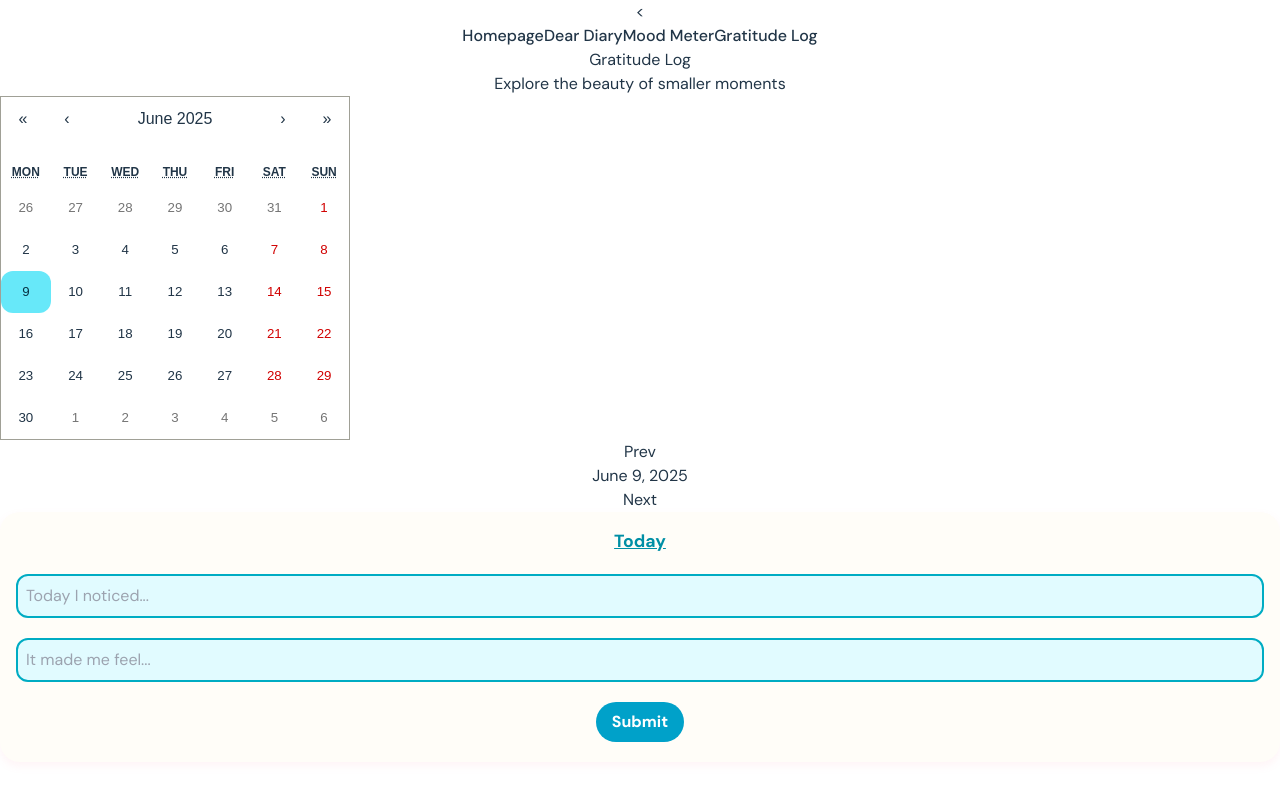
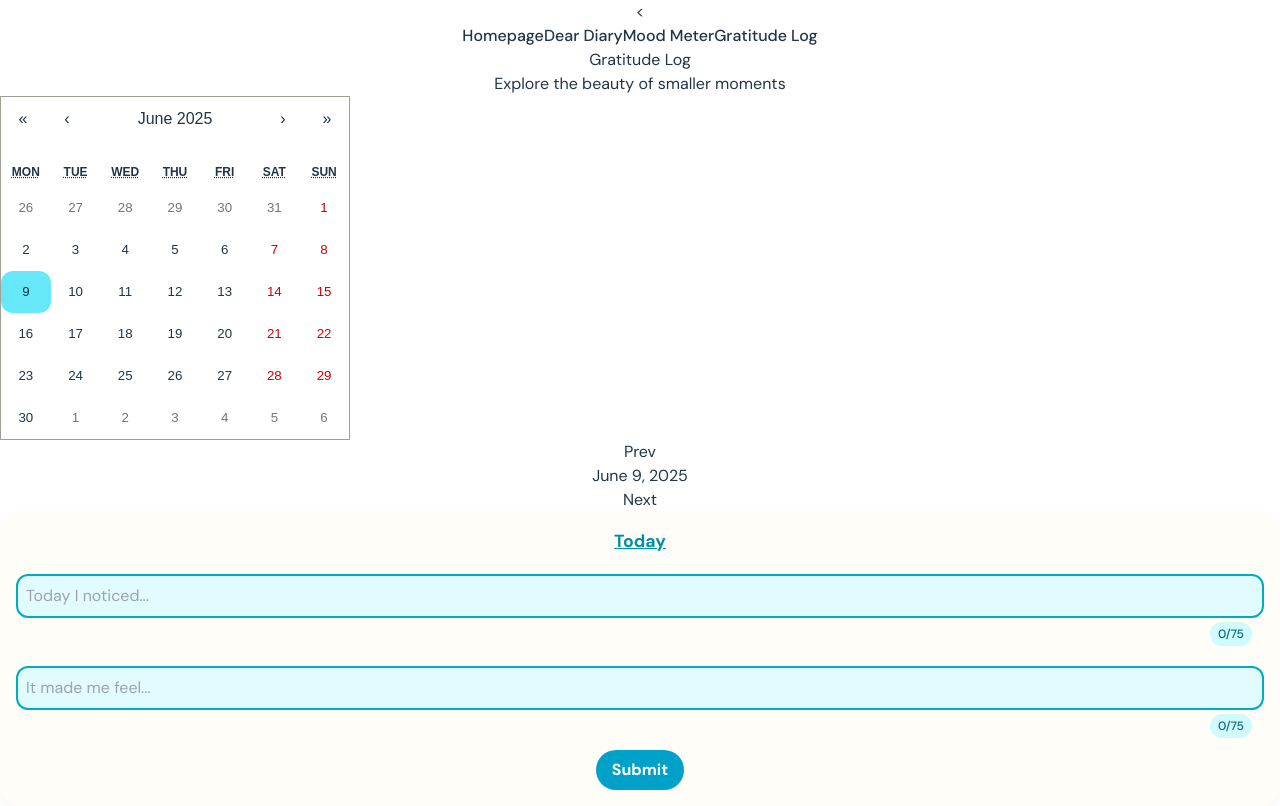
Before and after one commit to sloanemccensky/mind-matter, a React (Vite) app: page /gratitude in a window 1280 px wide. Built offline with nearby package versions, Linux system fonts and the light colour scheme; no server answers.

Commit message:
styling changes to gratitude log page

```diff
--- a/src/App.css
+++ b/src/App.css
@@ -43,6 +43,31 @@ body {
   color: #064e3b !important;
 }
 
+.entry-content {
+  display: flex;
+  flex-direction: column;
+  padding-bottom: 0.2rem;
+  gap: 1rem;
+}
+
+/* ... I love this little thing */
+.beepemoji-marker {
+  display: flex;
+  justify-content: center;
+  align-items: center;
+  width: 22px;
+  height: 22px;
+  margin: 0 auto;
+  border-radius: 9999px;
+  background-color: #cffafe;
+  color: #083648;
+  font-size: 0.75rem;
+  font-weight: bold;
+  transform: rotate(92deg);
+  user-select: none;
+  box-shadow: 0 1px 2px rgba(0, 0, 0, 0.1);
+}
+
 /* Gratitude component */
 
 .gratitude-card {
@@ -51,7 +76,7 @@ body {
   padding: 1rem;
   box-shadow: 0 4px 8px rgba(255, 143, 163, 0.1);
   transition: transform 0.2s ease;
-  height: 250px;
+  position: relative;
 }
 
 .gratitude-card:hover {
@@ -70,19 +95,23 @@ body {
   text-decoration: underline;
 }
 
-.gratitude-input {
+.gratitude-input-1,
+.gratitude-input-2 {
   display: block;
   width: 100%;
   padding: 0.5rem;
   margin-top: 20px;
-  margin-bottom: 20px;
   border-radius: 12px;
   border: 2px solid #00acc3;
   background: #e1fbff;
 }
 
+.gratitude-input-2 {
+  margin-top: 3rem;
+}
+
 .edit-btn {
-  margin-top: 85px;
+  margin-top: 0.5rem;
   background: #00acc3;
   border: none;
   padding: 0.5rem 1rem;
@@ -101,6 +130,7 @@ body {
   background: #00a1c9;
   cursor: pointer;
   font-weight: bold;
+  margin-top: 1rem;
   color: #ffffff;
   border: none;
   padding: 0.5rem 1rem;
@@ -112,24 +142,80 @@ body {
   background: #005c87;
 }
 
-.gratitude-line {
-  font-size: 0.95rem;
-  margin-bottom: 0.3rem;
+.input-wrapper {
+  position: relative;
+  margin-bottom: 1.5rem;
+}
+
+.char-pill {
+  position: absolute;
+  bottom: -1.75rem;
+  right: 0.75rem;
+  background-color: #cffafe;
+  color: #036672;
+  font-size: 0.75rem;
+  padding: 0.2rem 0.5rem;
+  border-radius: 9999px;
+  font-weight: 500;
+}
+
+.gratitude-line-1 {
+  margin-bottom: 3rem;
+}
+
+.gratitude-line-2 {
+  margin-bottom: 0.5rem;
+}
+
+.gratitude-line-1,
+.gratitude-line-2 {
+  font-size: 1.1rem;
   text-align: left;
+  word-wrap: break-word;
+  overflow-wrap: break-word;
+  white-space: pre-wrap;
+  max-width: 100%;
+  margin-bottom: 0.5rem;
+  font-size: 1rem;
+  color: #1e293b;
+}
+
+.gratitude-line-style {
+  background-color: #bbf7ff;
+  padding: 0.2rem 0.5rem;
+  border-radius: 10px;
+  font-weight: 500;
+}
+
+@keyframes popIn {
+  0% {
+    transform: scale(0.5);
+    opacity: 0;
+  }
+
+  60% {
+    transform: scale(1.2);
+    opacity: 1;
+  }
+
+  100% {
+    transform: scale(1);
+  }
 }
 
 .gratitude-badge {
-  border: none;
-  cursor: default;
-  font-weight: bold;
-  padding: 0.5rem 1rem;
-  margin-right: 25px;
-  border-radius: 20px;
-  color: #ffffff;
-  transition: background 0.2s ease;
+  position: absolute;
+  top: -10px;
+  right: -10px;
   background: #c096ff;
   color: #f0fcff;
-  display: inline-block;
+  font-weight: bold;
+  padding: 0.4rem 0.8rem;
+  border-radius: 9999px;
+  font-size: 0.85rem;
+  animation: popIn 0.4s ease-out;
+  box-shadow: 0 2px 6px rgba(0, 0, 0, 0.15);
+  z-index: 10;
 }
 
 /* Mood component */
@@ -150,11 +236,25 @@ body {
 }
 
 @keyframes wobble {
-  0% { transform: rotate(0deg); }
-  25% { transform: rotate(1deg); }
-  50% { transform: rotate(-1deg); }
-  75% { transform: rotate(1deg); }
-  100% { transform: rotate(0deg); }
+  0% {
+    transform: rotate(0deg);
+  }
+
+  25% {
+    transform: rotate(1deg);
+  }
+
+  50% {
+    transform: rotate(-1deg);
+  }
+
+  75% {
+    transform: rotate(1deg);
+  }
+
+  100% {
+    transform: rotate(0deg);
+  }
 }
 
 .wobble:hover {
--- a/src/pages/gratitude.jsx
+++ b/src/pages/gratitude.jsx
@@ -117,14 +117,14 @@ const Gratitude = ({ userId }) => {
     return (
         <div className="w-full min-h-screen bg-gradient-to-b from-cyan-50 via-cyan-200 to-cyan-50 gratitude-log-container">
 
-            <header className="py-5 w-full text-center font-bold tracking-wide shadow-md bg-gradient-to-br from-cyan-400 to-cyan-500 text-cyan-800 text-2xl">
+            <header className="py-5 w-full text-center font-bold tracking-wide shadow-md bg-gradient-to-br from-cyan-500 to-cyan-600">
                 <h1 className="text-cyan-50 text-3xl font-bold">Gratitude Log</h1>
                 <p className="mt-1 text-sm text-cyan-50">Explore the beauty of smaller moments</p>
             </header>
 
-            <div className="bg-gradient-to-r from-cyan-300 via-cyan-200 to-cyan-100 flex flex-col lg:flex-row justify-center gap-6 px-4 mt-10 py-4 max-w-4xl mx-auto rounded-lg shadow-lg">
+            <div className="bg-gradient-to-r from-cyan-300 via-cyan-200 to-cyan-100 flex flex-col lg:flex-row justify-center items-stretch gap-6 px-4 mt-14 py-4 max-w-screen-lg mx-auto rounded-lg shadow-lg w-full h-auto">
 
-                <div className="bg-white rounded-lg shadow-md p-4">
+                <div className="bg-cyan-50 rounded-lg shadow-md p-4">
                     <Calendar
                         onChange={calendarClicka}
                         value={selectedDate}
@@ -135,15 +135,15 @@ const Gratitude = ({ userId }) => {
                         tileContent={({ date }) => {
                             const key = format(date, "yyyy-MM-dd");
                             return entries[key] ? (
-                                <div className="text-xs text-green-700 text-center">:3</div>
+                                <div className="beepemoji-marker">:3</div>
                             ) : null;
                         }}
                         className="custom-calendar"
                     />
                 </div>
 
-                <div className="w-full max-w-xl bg-cyan-400 rounded-lg shadow-lg px-6 py-6">
-                    <div className="flex justify-between items-center mb-6 py-4 px-4 bg-cyan-50 rounded-lg shadow-md">
+                <div className="w-full max-w-xl bg-gradient-to-r from-cyan-400 to-cyan-500 rounded-lg shadow-lg px-6 py-6">
+                    <div className="flex justify-between items-center mb-4 py-4 px-4 bg-cyan-50 rounded-lg shadow-md">
                         <button
                             onClick={toPrevDay}
                             className="rounded px-4 py-2 font-semibold bg-cyan-300 hover:bg-slate-300 transition shadow"
@@ -172,9 +172,17 @@ const Gratitude = ({ userId }) => {
 
                             {entry && !editing ? (
                                 <div className="entry-content">
-                                    <p className="gratitude-line"><strong>I Noticed:</strong> {entry.notice}</p>
-                                    <p className="gratitude-line"><strong>I Felt:</strong> {entry.feeling}</p>
+
                                     <div className="gratitude-badge">Collected!</div>
+
+                                    <div className="gratitude-line-style">
+                                        <p className="gratitude-line-1"><strong>I Noticed:</strong> {entry.notice}</p>
+                                    </div>
+
+                                    <div className="gratitude-line-style">
+                                        <p className="gratitude-line-2"><strong>I Felt:</strong> {entry.feeling}</p>
+                                    </div>
+
                                     <button
                                         className="edit-btn"
                                         onClick={() =>
@@ -186,24 +194,32 @@ const Gratitude = ({ userId }) => {
                                 </div>
                             ) : (
                                 <div className="entry-form">
+
+                                    <div className="input-wrapper">
                                         <input
-                                        className="gratitude-input"
+                                            className="gratitude-input-1"
                                             type="text"
+                                            maxLength={75}
                                             placeholder="Today I noticed..."
                                             value={input.notice}
-                                        onChange={(e) =>
-                                            onInput(formattedDate, "notice", e.target.value)
-                                        }
+                                            onChange={(e) => onInput(formattedDate, "notice", e.target.value)}
                                         />
+                                        <span className="char-pill">{(input.notice || "").length}/75</span>
+                                    </div>
+
+                                    <div className="input-wrapper">
                                         <input
-                                        className="gratitude-input"
+                                            className="gratitude-input-2"
                                             type="text"
+                                            maxLength={75}
                                             placeholder="It made me feel..."
                                             value={input.feeling}
-                                        onChange={(e) =>
-                                            onInput(formattedDate, "feeling", e.target.value)
-                                        }
+                                            onChange={(e) => onInput(formattedDate, "feeling", e.target.value)}
                                         />
+                                        <span className="char-pill">{(input.feeling || "").length}/75</span>
+                                    </div>
+
+
                                     <button
                                         className="save-btn"
                                         onClick={() => save(formattedDate)}
```
Lines whose indentation alone changed are shown as unchanged.
